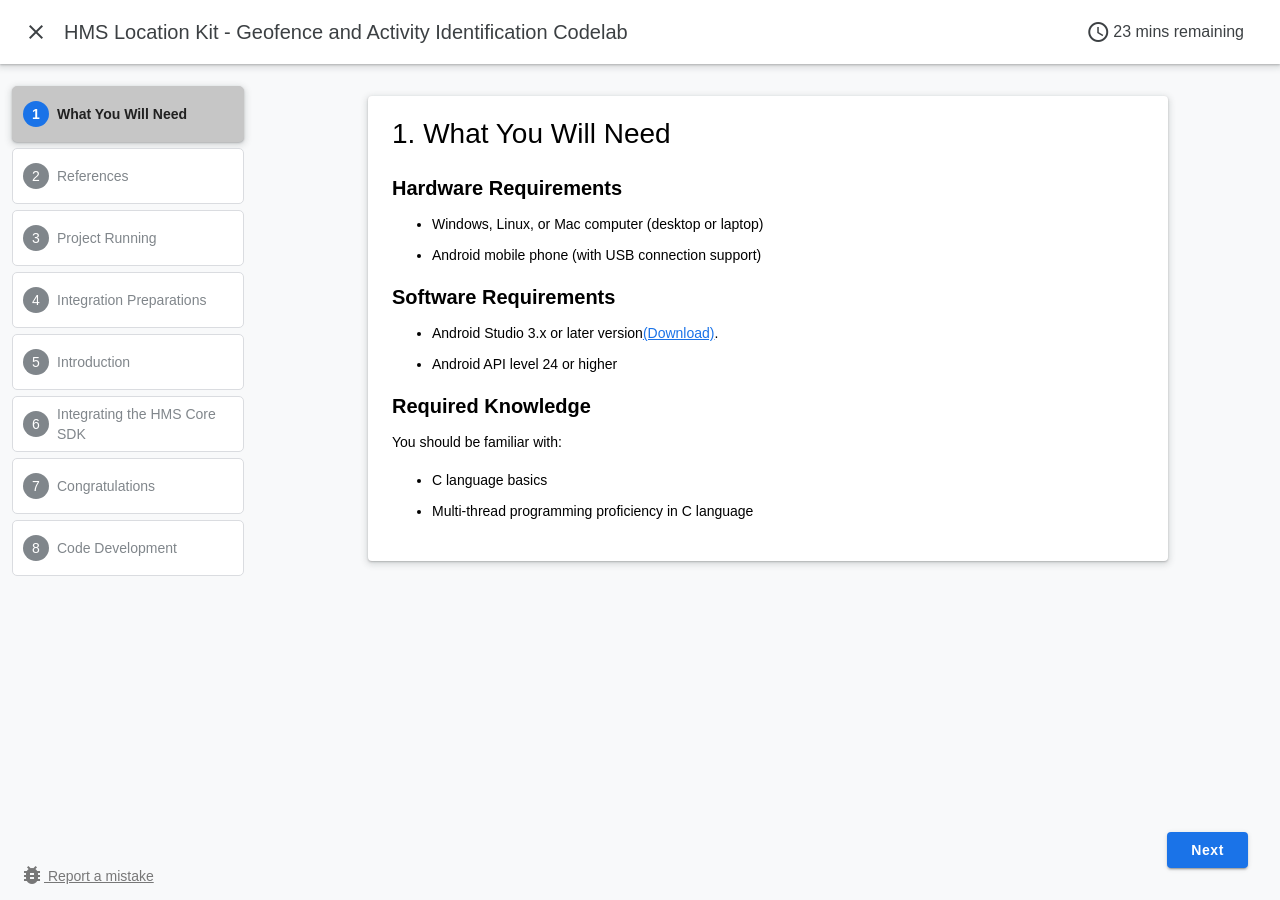
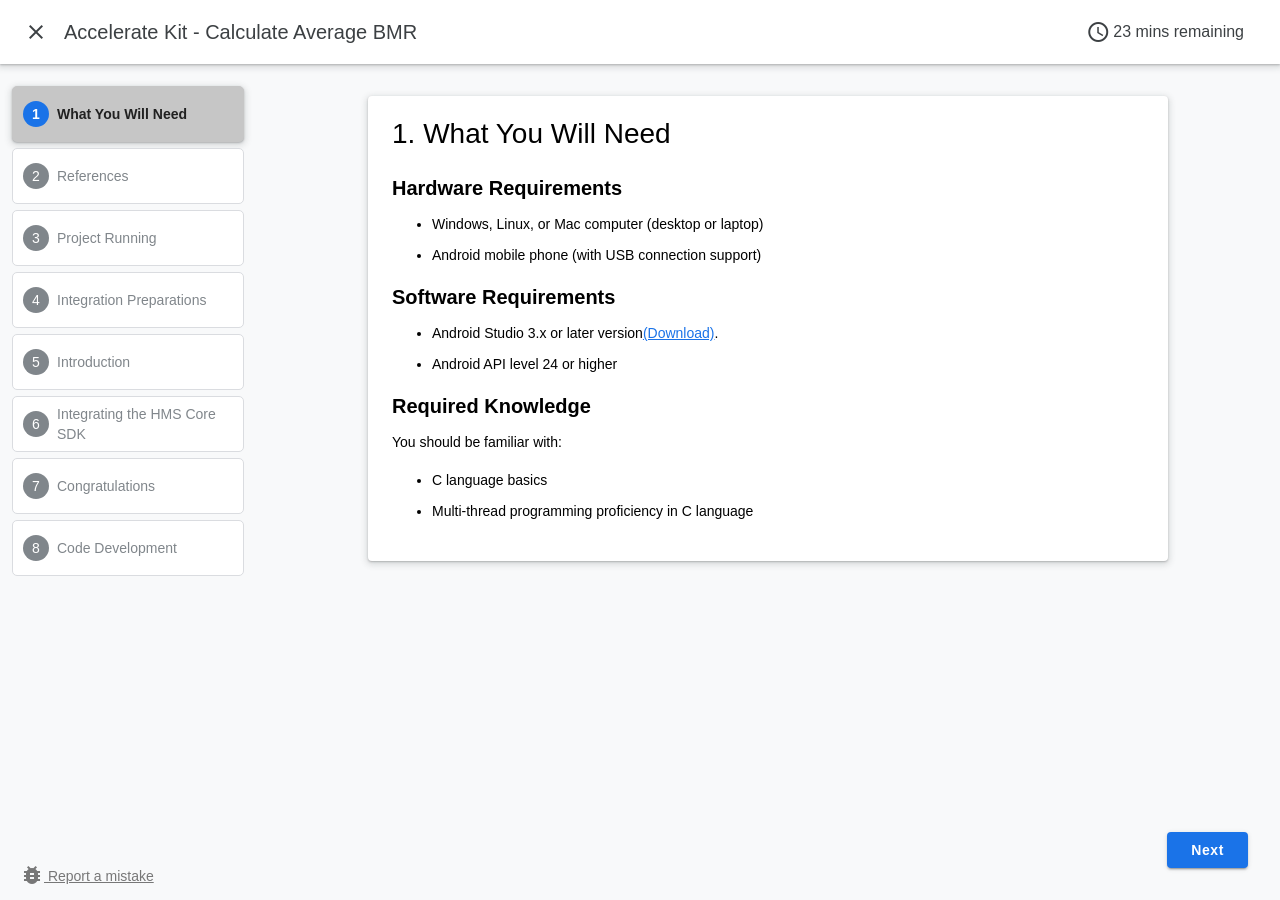
Before and after one commit to alihan98ersoy/gh-pages-acceleratekit, a Jekyll site: the page built from index.md, in a window 1280 px wide. Built offline with Jekyll 4.4.1, drawn with Linux system fonts in a browser that asks for light colours.

Commit message:
title change

```diff
--- a/_layouts/home.html
+++ b/_layouts/home.html
@@ -4,12 +4,12 @@
     <meta http-equiv="Content-Type" content="text/html; charset=UTF-8">
     <meta name="viewport" content="width=device-width, minimum-scale=1.0, initial-scale=1.0, user-scalable=yes">
     <meta name="theme-color" content="#4F7DC9">
-    <title>HMS Location Kit - Geofence and Activity Identification Codelab</title>
+    <title>Accelerate Kit - Calculate Average BMR</title>
     <link rel="stylesheet" href="https://fonts.googleapis.com/icon?family=Material+Icons">
     <link rel="stylesheet" href="static/codelab-elements.css">
 </head>
 <body>
-<huawei-codelab id="HMSLocationKit" feedback-link="https://developer.huawei.com/consumer/en/support/feedback" selected="0" codelab-title="HMS Location Kit - Geofence and Activity Identification Codelab">
+<huawei-codelab id="AccelerateKit" feedback-link="https://developer.huawei.com/consumer/en/support/feedback" selected="0" codelab-title="Accelerate Kit - Calculate Average BMR">
     <div id="main">
         <div id="steps">
 			{% for post in site.posts %}
```
